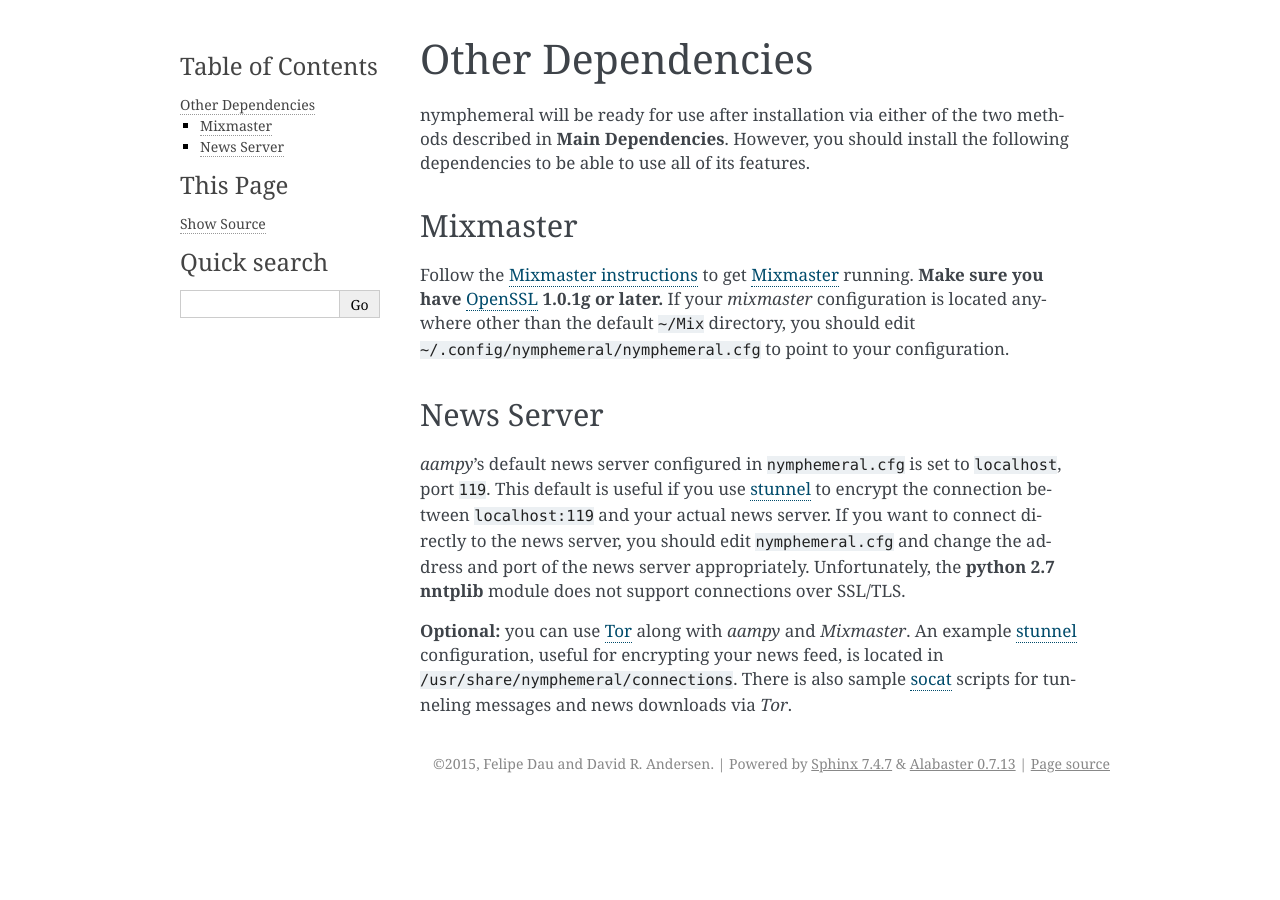
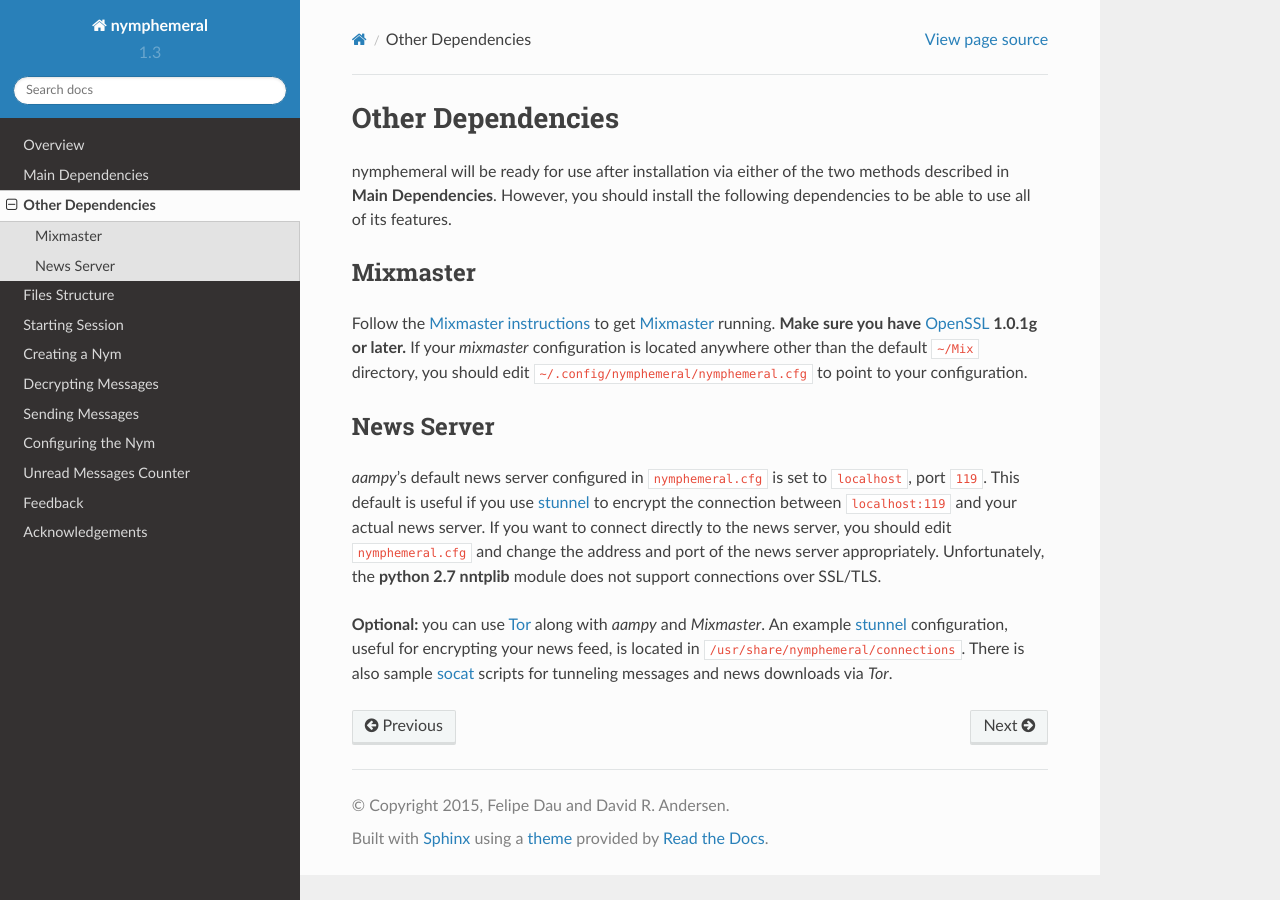
Before and after one commit to AnemoneLabs/nymphemeral, a Sphinx documentation site: the page built from docs/source/install/other.rst, in a window 1280 px wide. Built offline with Sphinx 7.4.7 and the Read the Docs theme 2.0.0, drawn with Linux system fonts in a browser that asks for light colours.

Commit message:
Set theme only when building locally

```diff
--- a/docs/source/conf.py
+++ b/docs/source/conf.py
@@ -108,7 +108,13 @@
 
 # The theme to use for HTML and HTML Help pages.  See the documentation for
 # a list of builtin themes.
-html_theme = 'alabaster'
+# html_theme = 'alabaster'
+
+# only import and set the theme if we're building docs locally
+if not os.environ.get('READTHEDOCS', None):
+    import sphinx_rtd_theme
+    html_theme = 'sphinx_rtd_theme'
+    html_theme_path = [sphinx_rtd_theme.get_html_theme_path()]
 
 # Theme options are theme-specific and customize the look and feel of a theme
 # further.  For a list of options available for each theme, see the
```
